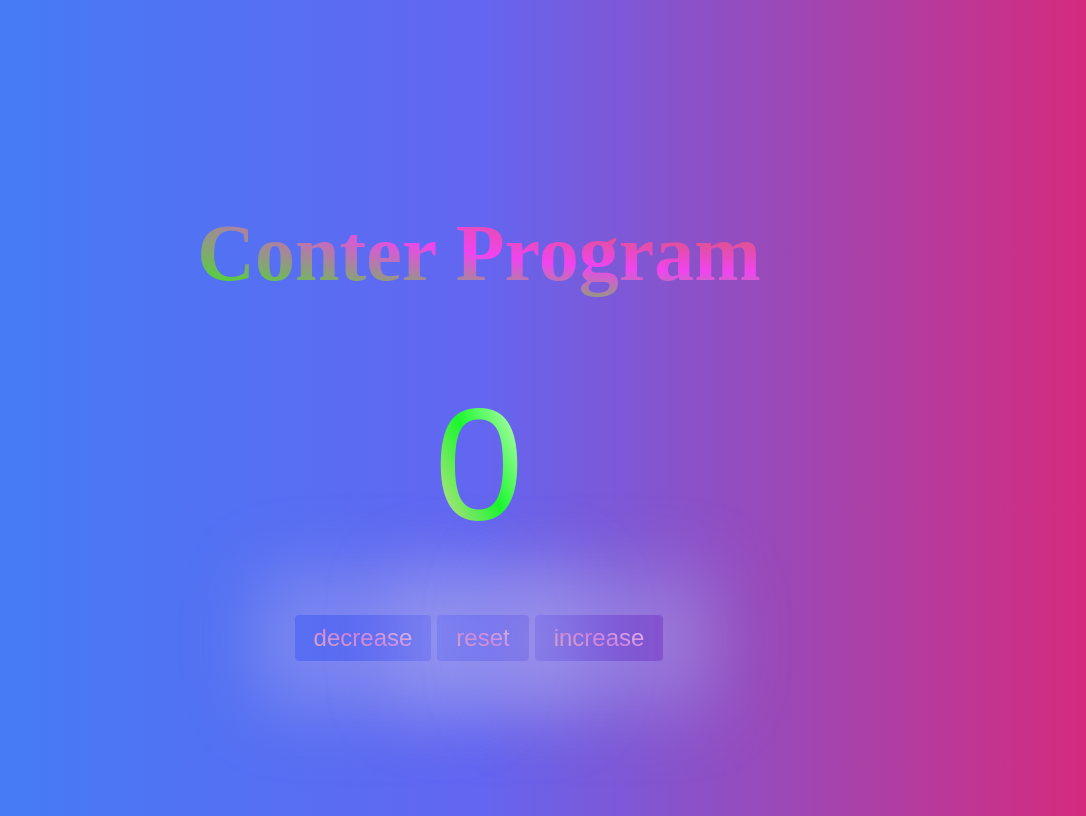
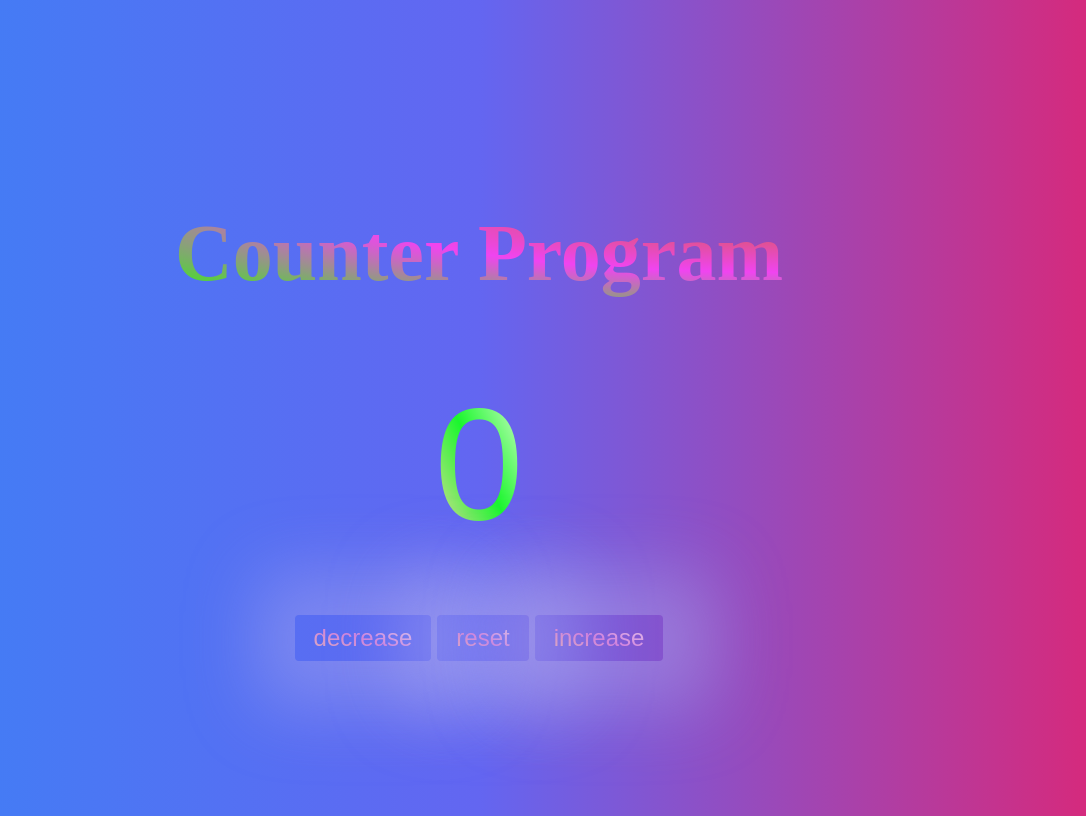
Before and after one commit to gunjivinay/Javascript_Projects, a plain HTML site: page Counter Program/index.html in a window 1280 px wide. Shown: the whole page, without its empty margins (161-1247 px from the left). Drawn offline with Linux system fonts and the light colour scheme.

Commit message:
Update index.html

```diff
--- a/Counter Program/index.html
+++ b/Counter Program/index.html
@@ -8,7 +8,7 @@
   </head>
   <body>
 
-    <h1 id="myH1">Conter Program</h1>
+    <h1 id="myH1">Counter Program</h1>
     <label id="countLabel">0</label><br />
     <div id="btnContainer">
       <button id="decreaseBtn" class="buttons">decrease</button>
```
